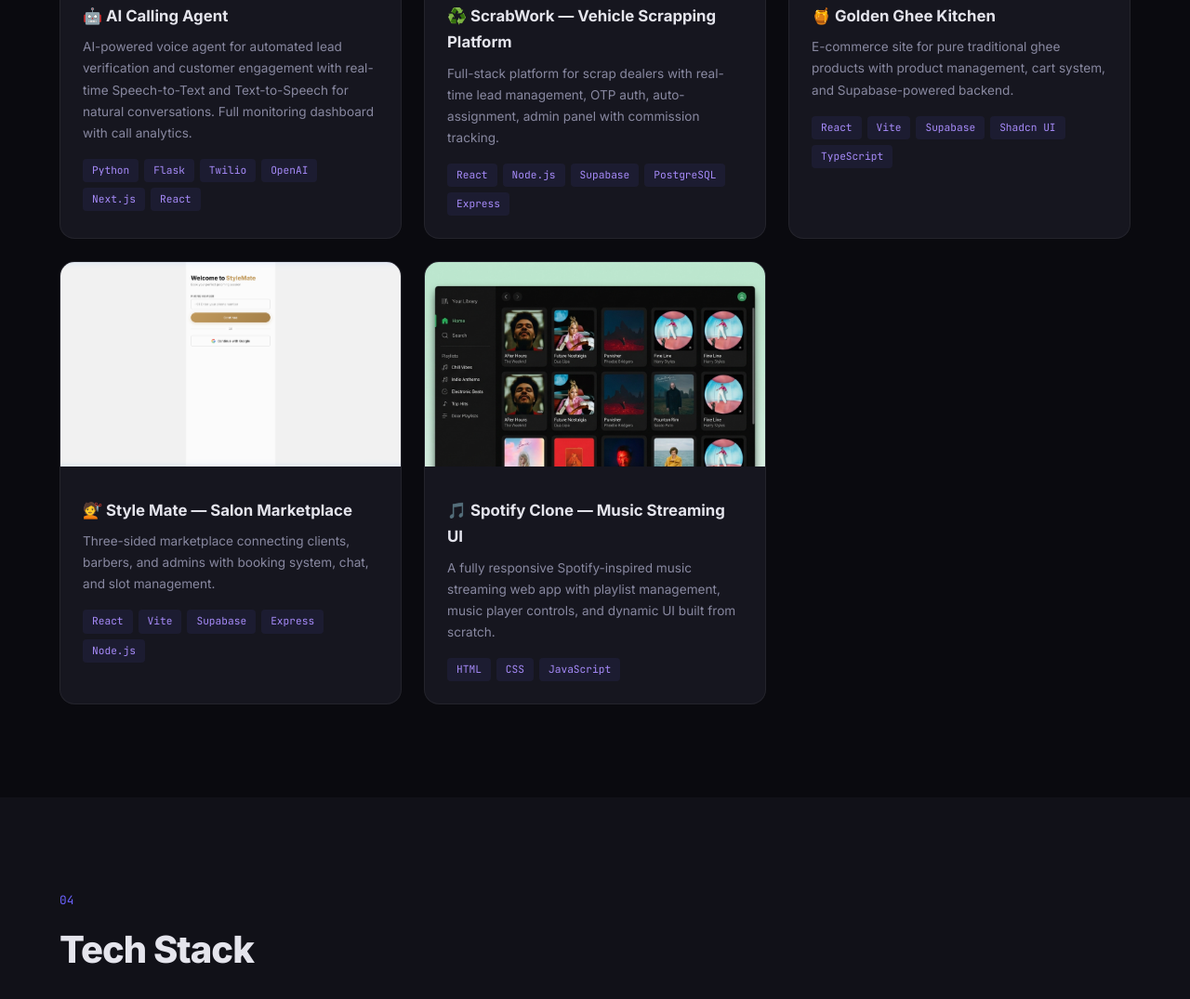
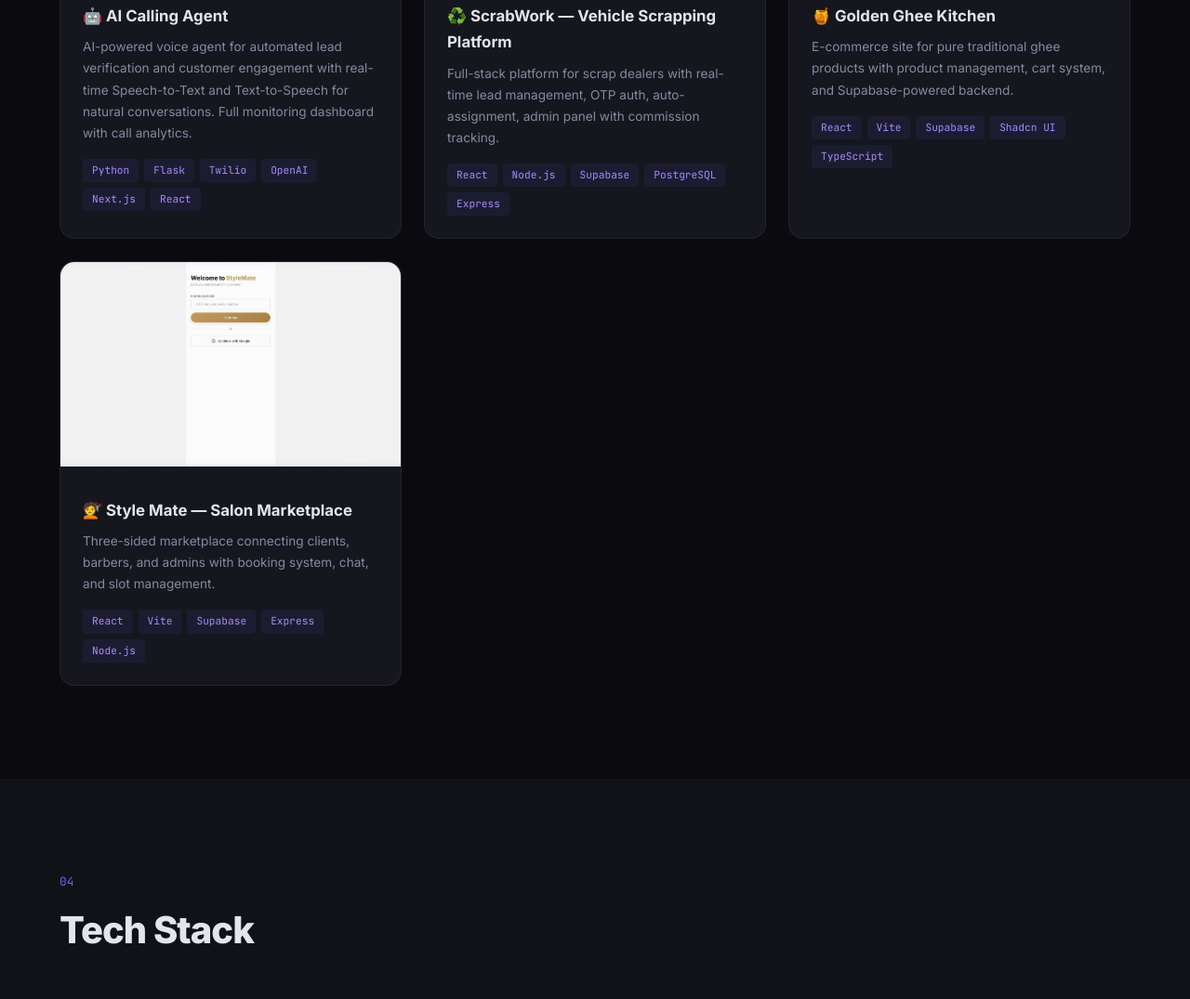
Before and after one commit to panwar212004/portfolio, a plain HTML site: page index.html in a window 1280 px wide. Shown: the part 3856-4931 px from the top of the page at 93% size. Drawn offline with Linux system fonts and the light colour scheme.

Commit message:
fix: Remove Spotify Clone, keep 5 strong projects only

```diff
--- a/index.html
+++ b/index.html
@@ -295,23 +295,6 @@
           </div>
         </div>
 
-        <!-- Spotify Clone -->
-        <div class="project-card" data-animate>
-          <div class="project-img-wrap">
-            <img src="images/spotify-clone.png" alt="Spotify Clone" class="project-screenshot" loading="lazy" />
-            <div class="project-overlay">
-              <a href="https://spotify-clone-rho-dusky.vercel.app" target="_blank" class="project-link">Live ↗</a>
-              <a href="https://github.com/panwar212004/spotify-clone" target="_blank" class="project-link">Code ↗</a>
-            </div>
-          </div>
-          <div class="project-info">
-            <h3>🎵 Spotify Clone — Music Streaming UI</h3>
-            <p>A fully responsive Spotify-inspired music streaming web app with playlist management, music player controls, and dynamic UI built from scratch.</p>
-            <div class="project-tags">
-              <span>HTML</span><span>CSS</span><span>JavaScript</span>
-            </div>
-          </div>
-        </div>
 
       </div>
     </div>
```
